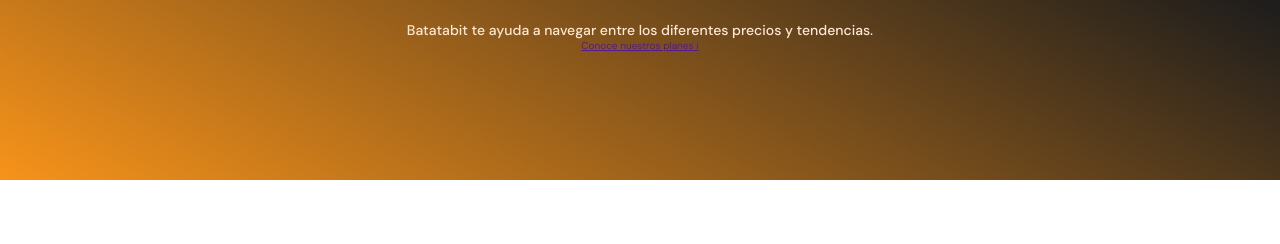
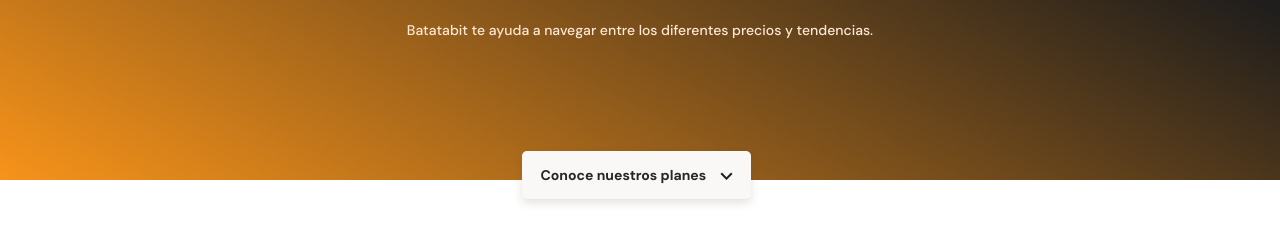
Before and after one commit to Alexis-Calderon/proyecto-personal-batatabit, a plain HTML site: page index.html in a window 1280 px wide. Shown: the part 154-398 px from the top of the page. Drawn offline with Linux system fonts and the light colour scheme.

Commit message:
Uso de position para botón flotante

```diff
--- a/index.html
+++ b/index.html
@@ -17,7 +17,7 @@
         <div class="header--title-container">
             <h1>La próxima revolución en el intercambio de critomonedas</h1>
             <p>Batatabit te ayuda a navegar entre los diferentes precios y tendencias.</p>
-            <a href="" class="header--bottun">Conoce nuestros planes <span>i</span></a>
+            <a href="" class="header--button">Conoce nuestros planes <span></span></a>
         </div>
     </header>
     <main>
--- a/style.css
+++ b/style.css
@@ -65,3 +65,29 @@
     line-height: 1.8rem;
     color: var(--soft-orange);
 }
+.header--title-container .header--button {
+    position: absolute;
+    left: calc(50% - 118px);
+    top: 270px;
+    display: block;
+    margin-top: 35px;
+    padding: 15px;
+    width: 229px;
+    height: 48px;
+    background-color: var(--off-white);
+    /* Sombra */
+    box-shadow: 0 4px 8px rgba(89, 73, 30, 0.16);
+    border: none;
+    border-radius: 5px;
+    font-size: 1.4rem;
+    font-weight: bold;
+    text-decoration: none;
+    color: var(--black);
+}
+.header--button span {
+    display: inline-block;
+    width: 13px;
+    height: 8px;
+    margin-left: 10px;
+    background-image: url("./assets/icons/down-arrow.svg");
+}
```
